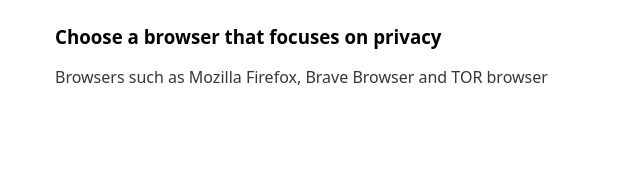
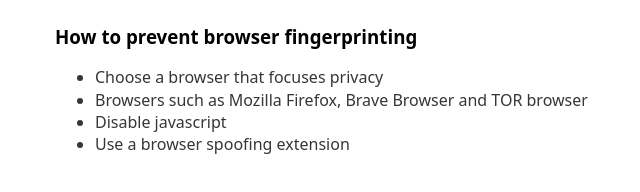
Before and after one commit to Drift64exe/UI-stuff, a plain HTML site: page prevent.html in a window 1280 px wide. Shown: the whole page, without its empty margins (185-825 px from the left). Drawn offline with nearby package versions, Linux system fonts and the light colour scheme.

Commit message:
Update prevent.html

```diff
--- a/prevent.html
+++ b/prevent.html
@@ -6,8 +6,13 @@
     <title>Prevent browser fingerprinting</title>
 </head>
 <body>
-    <h3>Choose a browser that focuses on privacy</h3>
-    <p>Browsers such as Mozilla Firefox, Brave Browser and TOR browser</p>
+    <h3>How to prevent browser fingerprinting</h3>
+<ul>
+    <li>Choose a browser that focuses privacy</li>
+    <li>Browsers such as Mozilla Firefox, Brave Browser and TOR browser</li>
+    <li>Disable javascript</li>
+    <li>Use a browser spoofing extension</li>
+</ul>
 
 </body>
 </html>
```
